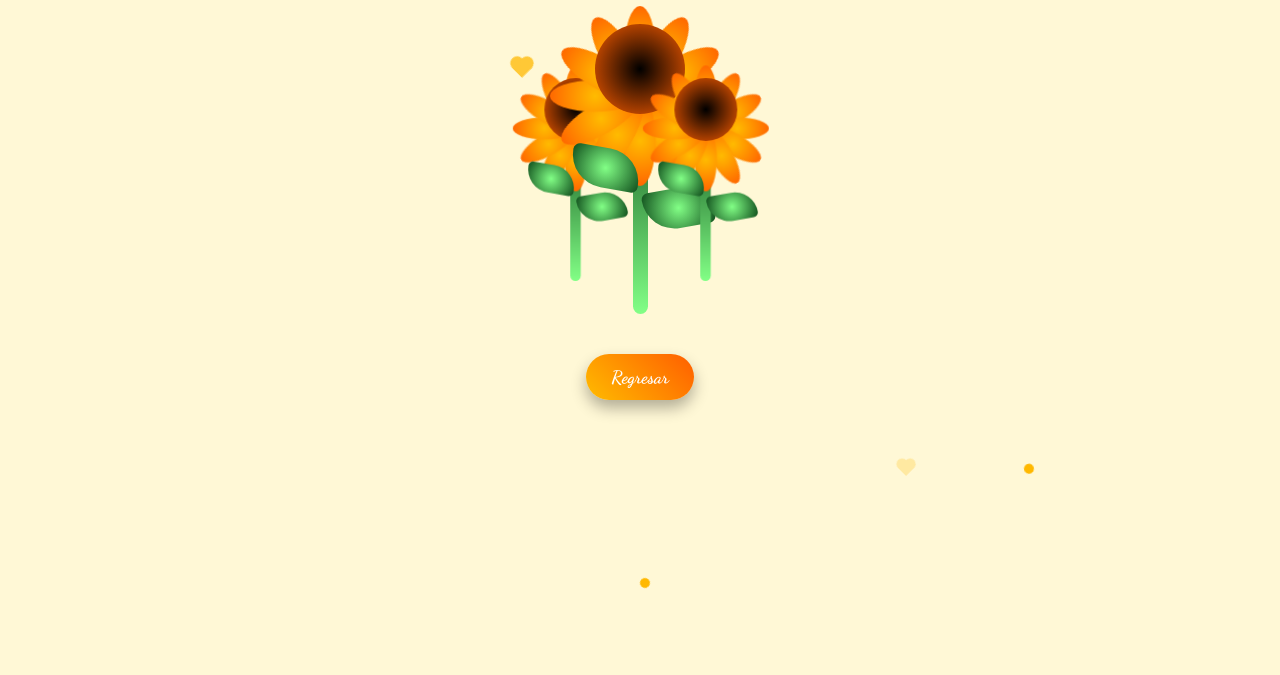
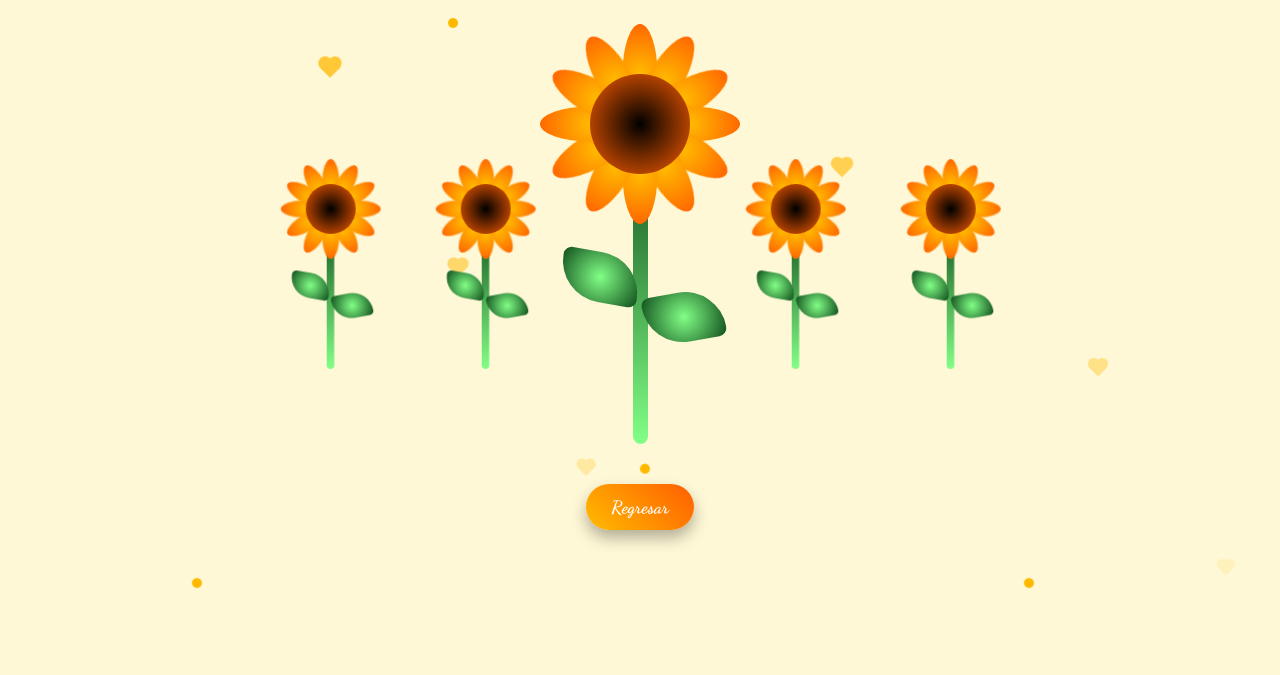
Before and after one commit to valentinmatias2007-cell/girasol, a plain HTML site: page flor.html in a window 1280 px wide. Shown: the part 142-817 px from the top of the page. Drawn offline with Linux system fonts and the light colour scheme.

Commit message:
Update flor.html

```diff
--- a/flor.html
+++ b/flor.html
@@ -24,7 +24,7 @@
       body {
         background-color: var(--color-bg);
         min-height: 100vh;
-        overflow-x: hidden;
+        overflow: hidden;
         display: flex;
         flex-direction: column;
         align-items: center;
@@ -36,7 +36,7 @@
         font-size: 2rem;
         color: #ff8c00;
         text-align: center;
-        margin: 40px 10px 20px 10px;
+        margin: 50px 0 20px 0;
         text-shadow: 1px 1px 3px #fff;
       }
 
@@ -87,7 +87,7 @@
 
       .flower_wrapper .flower_stem {
         width: 15px;
-        height: 220px;
+        height: 300px;
         background-image: var(--line-color);
         border-radius: 15px;
       }
@@ -97,8 +97,8 @@
         top: -70px;
         left: 50%;
         transform: translateX(-50%);
-        width: 90px;
-        height: 90px;
+        width: 100px;
+        height: 100px;
         border-radius: 50%;
         background: var(--flower-center);
         z-index: 5;
@@ -109,8 +109,8 @@
 
       .flower_wrapper .flower_petal {
         position: absolute;
-        width: 45px;
-        height: 90px;
+        width: 50px;
+        height: 100px;
         background: var(--petal-color);
         clip-path: ellipse(35% 50% at 50% 50%);
         top: -40%;
@@ -135,14 +135,14 @@
 
       .flower_leaf {
         position: absolute;
-        width: 40px;
-        height: 70px;
+        width: 50px;
+        height: 80px;
         background: var(--leaf-color);
         border-radius: 100px 20px 100px 20px;
         transform-origin: center bottom;
       }
-      .flower_leaf-1 { left: 60%; bottom: 100px; transform: translateX(-45%) rotate(80deg); }
-      .flower_leaf-2 { left: 60%; bottom: 140px; transform: translateX(-55%) rotate(-80deg); }
+      .flower_leaf-1 { left: 60%; bottom: 120px; transform: translateX(-45%) rotate(80deg); }
+      .flower_leaf-2 { left: 60%; bottom: 160px; transform: translateX(-55%) rotate(-80deg); }
 
       @keyframes open-flower-petal {
         0% { transform: translateX(-50%) translateY(50px) rotate(0deg); opacity: 0; }
@@ -159,26 +159,13 @@
         display: flex;
         justify-content: center;
         align-items: flex-end;
-        gap: 50px;
-        margin-top: 100px;
-        flex-wrap: wrap;
+        gap: 140px;
+        margin-top: 140px;
       }
 
       .flower-wrapper-small {
-        transform: scale(0.7);
+        transform: scale(0.5);
       }
-
-      /* Ajustes para celular */
-      @media (max-width: 600px) {
-        .flowers-container {
-          gap: 20px;
-          margin-top: 80px;
-        }
-        .beautiful-text {
-          font-size: 1.6rem;
-        }
-      }
-
       .return-btn {
     display: inline-block;
     margin: 40px 0;
@@ -204,21 +191,30 @@
        para mi chinita con mucho amor <br> te amooooooo
     </div>
 
-    <!-- Corazones -->
-    <div class="heart" style="left:10%; animation-delay:0s;"></div>
-    <div class="heart" style="left:40%; animation-delay:2s;"></div>
-    <div class="heart" style="left:70%; animation-delay:4s;"></div>
-    <div class="heart" style="left:90%; animation-delay:6s;"></div>
 
-    <!-- Confetti -->
-    <div class="confetti" style="left:20%; animation-duration:5s;"></div>
-    <div class="confetti" style="left:50%; animation-duration:6s;"></div>
-    <div class="confetti" style="left:80%; animation-duration:7s;"></div>
+    <div class="heart" style="left:5%; animation-delay:0s;"></div>
+    <div class="heart" style="left:15%; animation-delay:1s;"></div>
+    <div class="heart" style="left:25%; animation-delay:2s;"></div>
+    <div class="heart" style="left:35%; animation-delay:3s;"></div>
+    <div class="heart" style="left:45%; animation-delay:4s;"></div>
+    <div class="heart" style="left:55%; animation-delay:5s;"></div>
+    <div class="heart" style="left:65%; animation-delay:2.5s;"></div>
+    <div class="heart" style="left:75%; animation-delay:1.5s;"></div>
+    <div class="heart" style="left:85%; animation-delay:3.5s;"></div>
+    <div class="heart" style="left:95%; animation-delay:4.5s;"></div>
 
-    <!-- Solo 3 girasoles -->
+
+    <div class="confetti" style="left:5%; animation-duration:5s;"></div>
+    <div class="confetti" style="left:15%; animation-duration:6s;"></div>
+    <div class="confetti" style="left:35%; animation-duration:4s;"></div>
+    <div class="confetti" style="left:50%; animation-duration:7s;"></div>
+    <div class="confetti" style="left:65%; animation-duration:5s;"></div>
+    <div class="confetti" style="left:80%; animation-duration:6s;"></div>
+
+
     <div class="flowers-container">
-      <!-- Girasol pequeño -->
       <div class="flower_wrapper flower-wrapper-small">
+
         <div class="flower_stem"></div>
         <div class="flower_center"></div>
         <div class="flower_petal flower_petal-1"></div>
@@ -237,8 +233,8 @@
         <div class="flower_leaf flower_leaf-2"></div>
       </div>
 
-      <!-- Girasol grande (centro) -->
-      <div class="flower_wrapper">
+      <div class="flower_wrapper flower-wrapper-small">
+
         <div class="flower_stem"></div>
         <div class="flower_center"></div>
         <div class="flower_petal flower_petal-1"></div>
@@ -257,8 +253,48 @@
         <div class="flower_leaf flower_leaf-2"></div>
       </div>
 
-      <!-- Girasol pequeño -->
+      <div class="flower_wrapper">
+
+        <div class="flower_stem"></div>
+        <div class="flower_center"></div>
+        <div class="flower_petal flower_petal-1"></div>
+        <div class="flower_petal flower_petal-2"></div>
+        <div class="flower_petal flower_petal-3"></div>
+        <div class="flower_petal flower_petal-4"></div>
+        <div class="flower_petal flower_petal-5"></div>
+        <div class="flower_petal flower_petal-6"></div>
+        <div class="flower_petal flower_petal-7"></div>
+        <div class="flower_petal flower_petal-8"></div>
+        <div class="flower_petal flower_petal-9"></div>
+        <div class="flower_petal flower_petal-10"></div>
+        <div class="flower_petal flower_petal-11"></div>
+        <div class="flower_petal flower_petal-12"></div>
+        <div class="flower_leaf flower_leaf-1"></div>
+        <div class="flower_leaf flower_leaf-2"></div>
+      </div>
+
       <div class="flower_wrapper flower-wrapper-small">
+
+        <div class="flower_stem"></div>
+        <div class="flower_center"></div>
+        <div class="flower_petal flower_petal-1"></div>
+        <div class="flower_petal flower_petal-2"></div>
+        <div class="flower_petal flower_petal-3"></div>
+        <div class="flower_petal flower_petal-4"></div>
+        <div class="flower_petal flower_petal-5"></div>
+        <div class="flower_petal flower_petal-6"></div>
+        <div class="flower_petal flower_petal-7"></div>
+        <div class="flower_petal flower_petal-8"></div>
+        <div class="flower_petal flower_petal-9"></div>
+        <div class="flower_petal flower_petal-10"></div>
+        <div class="flower_petal flower_petal-11"></div>
+        <div class="flower_petal flower_petal-12"></div>
+        <div class="flower_leaf flower_leaf-1"></div>
+        <div class="flower_leaf flower_leaf-2"></div>
+      </div>
+
+      <div class="flower_wrapper flower-wrapper-small">
+
         <div class="flower_stem"></div>
         <div class="flower_center"></div>
         <div class="flower_petal flower_petal-1"></div>
@@ -277,7 +313,7 @@
         <div class="flower_leaf flower_leaf-2"></div>
       </div>
     </div>
+  </body>
+  <a href="index.html" class="return-btn">Regresar</a>
 
-    <a href="index.html" class="return-btn">Regresar</a>
-  </body>
 </html>
```
Lines whose indentation alone changed are shown as unchanged.
